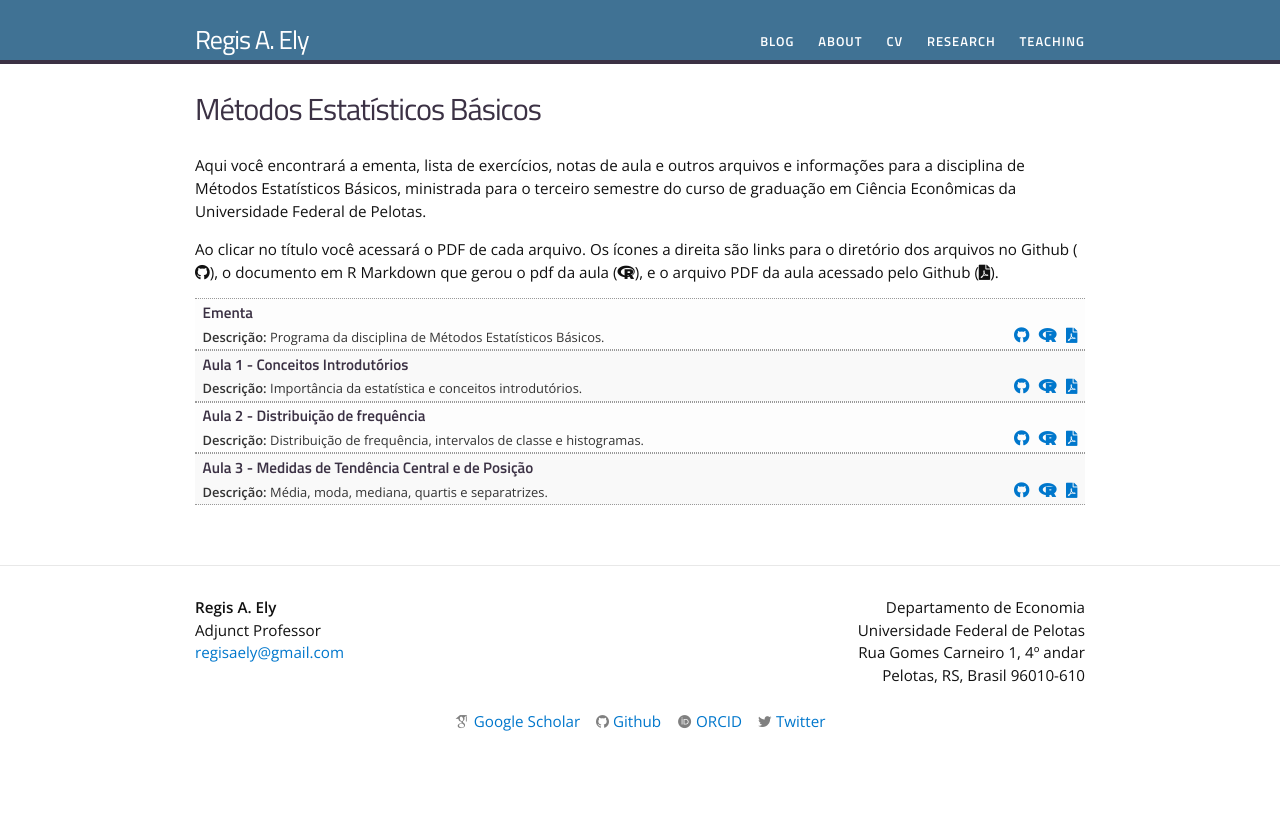
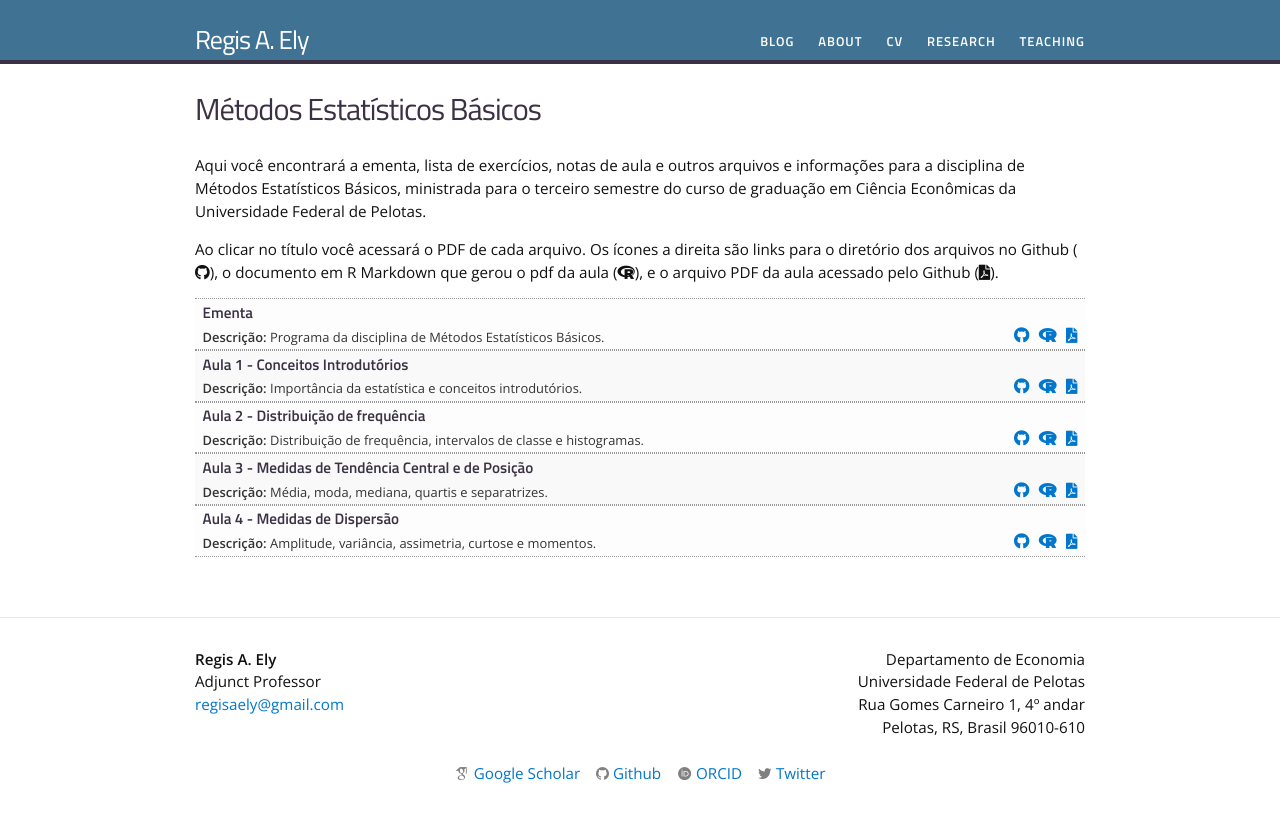
Before and after one commit to regisely/regisely.github.io, a Jekyll site: the page built from teaching/basicstat.md, in a window 1280 px wide. Shown: the top 822 px of the page. Built offline with Jekyll 4.4.1, drawn with Linux system fonts in a browser that asks for light colours; nearby versions of some CDN libraries; some web fonts are replaced.

Commit message:
Aula 4 - Estatistica

```diff
--- a/_data/basicstat.yml
+++ b/_data/basicstat.yml
@@ -17,3 +17,8 @@
   filename: basicstat-aula3
   dirname: teaching/basicstat
   tldr: "Média, moda, mediana, quartis e separatrizes."
+
+- title: "Aula 4 - Medidas de Dispersão"
+  filename: basicstat-aula4
+  dirname: teaching/basicstat
+  tldr: "Amplitude, variância, assimetria, curtose e momentos."
```
